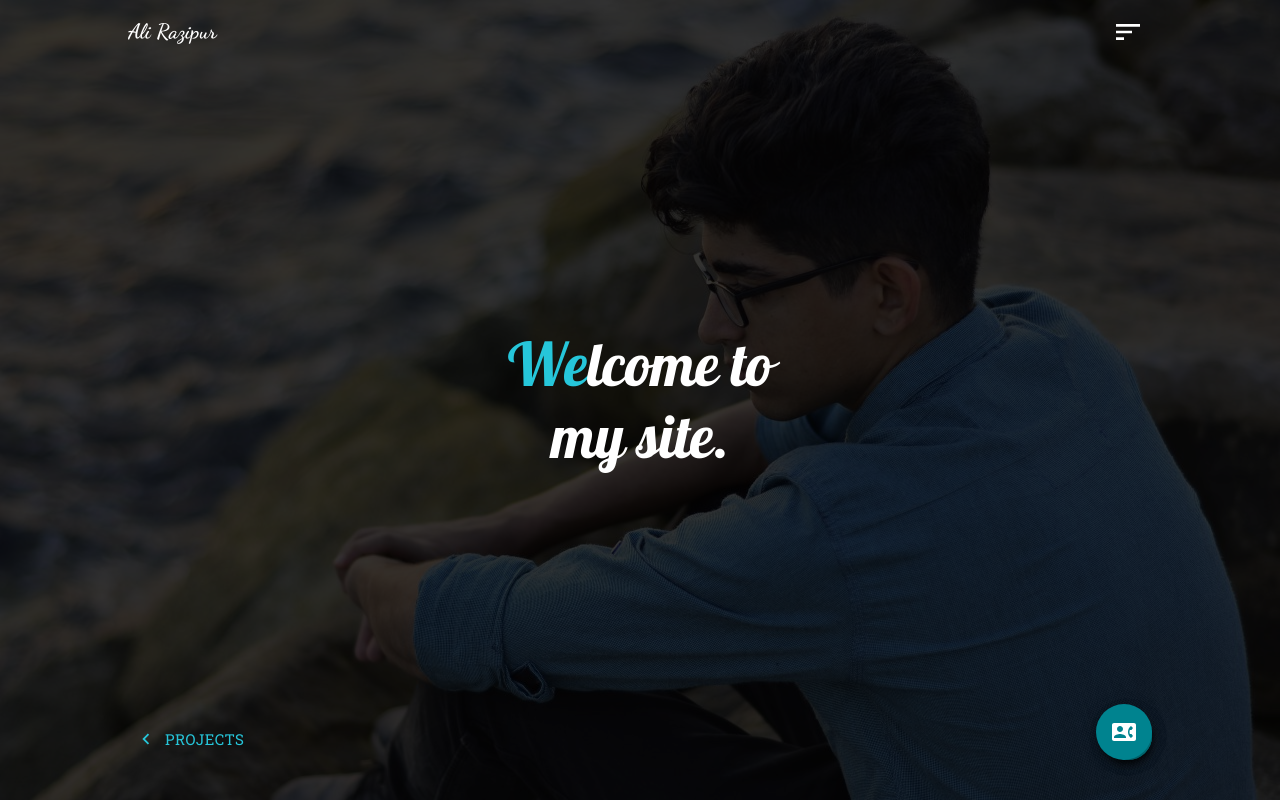
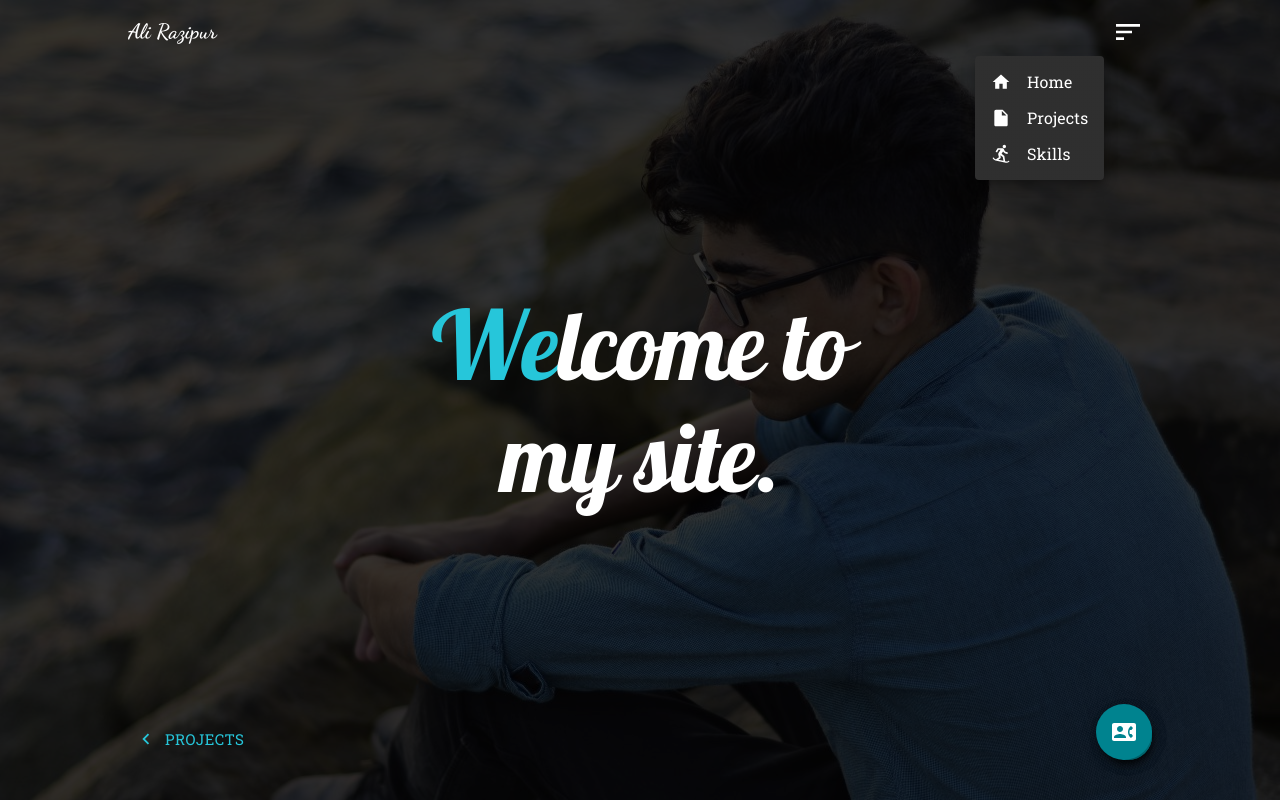
Before and after one commit to kai-zen/portfolio, a React (Create React App) app: page / in a window 1280 px wide. Both pictures are taken after a click on the button 1128 px from the left and 32 px from the top of the page. Built offline with nearby package versions, Linux system fonts and the light colour scheme.

Commit message:
Made the layout

```diff
--- a/src/App.jsx
+++ b/src/App.jsx
@@ -1,6 +1,7 @@
 import { ThemeProvider } from '@emotion/react';
 import HomePage from './components/Home';
-import { createTheme, Paper } from '@mui/material';
+import { Route, Routes, HashRouter as Router } from 'react-router-dom';
+import { createTheme } from '@mui/material';
 import { amber, cyan } from '@mui/material/colors';
 import Layout from './components/layout';
 
@@ -22,12 +23,14 @@ function App() {
     },
   });
   return (
-    <ThemeProvider theme={theme}>
-      <Paper>
+    <Router>
+      <ThemeProvider theme={theme}>
         <Layout />
-        <HomePage />
-      </Paper>
-    </ThemeProvider>
+        <Routes>
+          <Route path="/" element={<HomePage />} />
+        </Routes>
+      </ThemeProvider>
+    </Router>
   );
 }
 
--- a/src/components/Home.jsx
+++ b/src/components/Home.jsx
@@ -28,12 +28,34 @@ const HomePage = () => {
         in={checked}
         {...(checked ? { timeout: 1500 } : {})}
         collapsedHeight={0}
+        sx={{ width: '100%' }}
       >
         <Typography
           sx={{
             color: '#fff',
             fontFamily: 'Lobster',
             textAlign: 'center',
+            display: { xs: 'none', sm: 'block' },
+          }}
+          variant="h1"
+        >
+          <span
+            style={{
+              color: cyan[400],
+            }}
+          >
+            We
+          </span>
+          lcome to
+          <br />
+          my site.
+        </Typography>
+        <Typography
+          sx={{
+            color: '#fff',
+            fontFamily: 'Lobster',
+            textAlign: 'center',
+            display: { xs: 'block', sm: 'none' },
           }}
           variant="h2"
         >
--- a/src/components/layout/TopBar.jsx
+++ b/src/components/layout/TopBar.jsx
@@ -1,7 +1,24 @@
-import { Sort } from '@mui/icons-material';
-import { AppBar, IconButton, Toolbar, Typography } from '@mui/material';
+import { Home, InsertDriveFile, Snowboarding, Sort } from '@mui/icons-material';
+import {
+  AppBar,
+  IconButton,
+  ListItemIcon,
+  Menu,
+  MenuItem,
+  Toolbar,
+  Typography,
+} from '@mui/material';
+import { useState } from 'react';
 
 export default function TopBar() {
+  const [anchorEl, setAnchorEl] = useState(null);
+  const open = Boolean(anchorEl);
+  const handleClick = (event) => {
+    setAnchorEl(event.currentTarget);
+  };
+  const handleClose = () => {
+    setAnchorEl(null);
+  };
   return (
     <AppBar sx={{ background: 'none' }} elevation={0}>
       <Toolbar
@@ -20,7 +37,7 @@ export default function TopBar() {
         >
           Ali Razipur
         </Typography>
-        <IconButton>
+        <IconButton onClick={handleClick}>
           <Sort
             sx={{
               color: '#fff',
@@ -28,6 +45,39 @@ export default function TopBar() {
             }}
           />
         </IconButton>
+        <Menu
+          id="basic-menu"
+          sx={{ textAlign: 'center' }}
+          anchorEl={anchorEl}
+          open={open}
+          onClose={handleClose}
+          MenuListProps={{
+            'aria-labelledby': 'basic-button',
+          }}
+          transformOrigin={{
+            vertical: 'top',
+            horizontal: 'right',
+          }}
+        >
+          <MenuItem onClick={handleClose}>
+            <ListItemIcon>
+              <Home fontSize="small" />
+            </ListItemIcon>
+            Home
+          </MenuItem>
+          <MenuItem onClick={handleClose}>
+            <ListItemIcon>
+              <InsertDriveFile fontSize="small" />
+            </ListItemIcon>
+            Projects
+          </MenuItem>
+          <MenuItem onClick={handleClose}>
+            <ListItemIcon>
+              <Snowboarding fontSize="small" />
+            </ListItemIcon>
+            Skills
+          </MenuItem>
+        </Menu>
       </Toolbar>
     </AppBar>
   );
```
